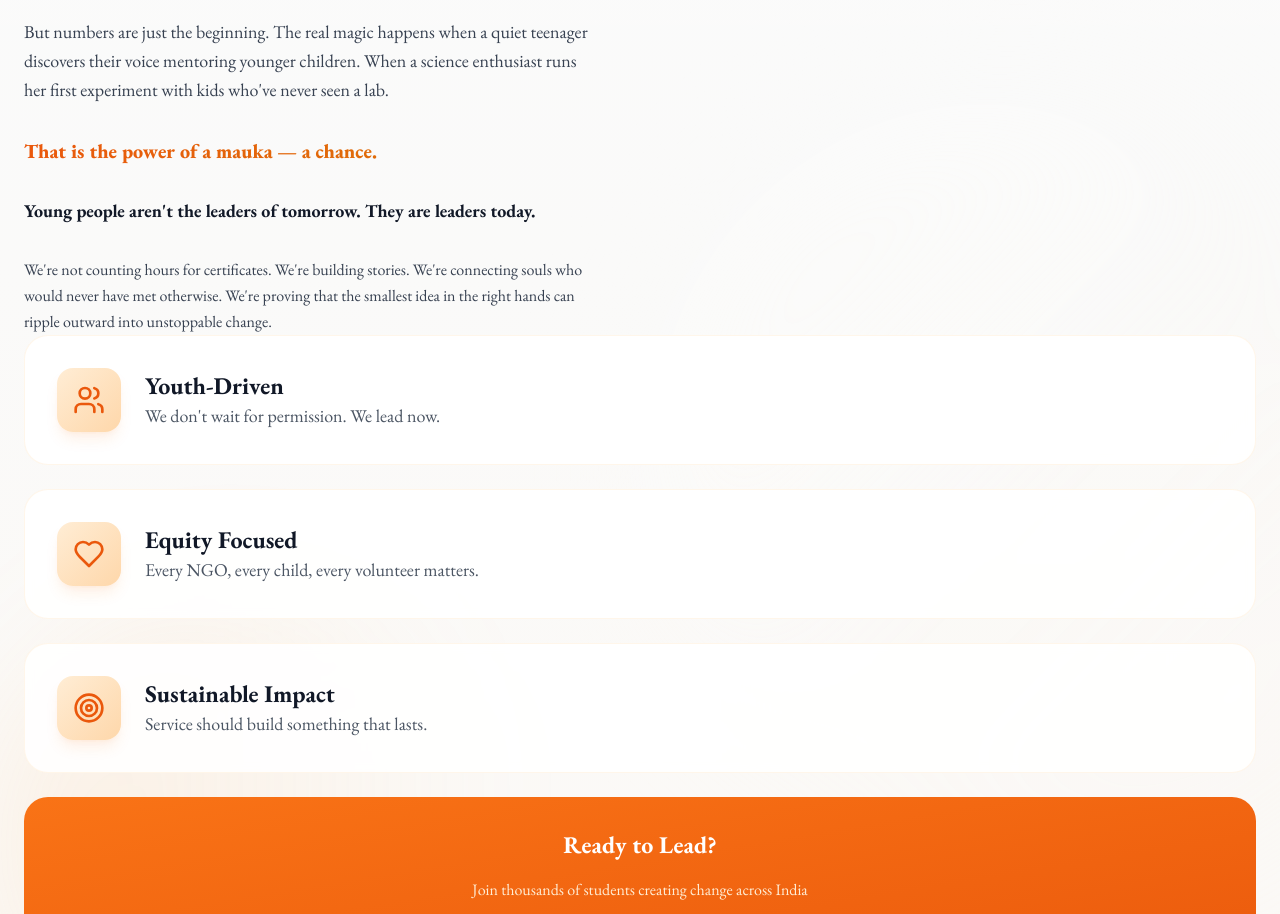
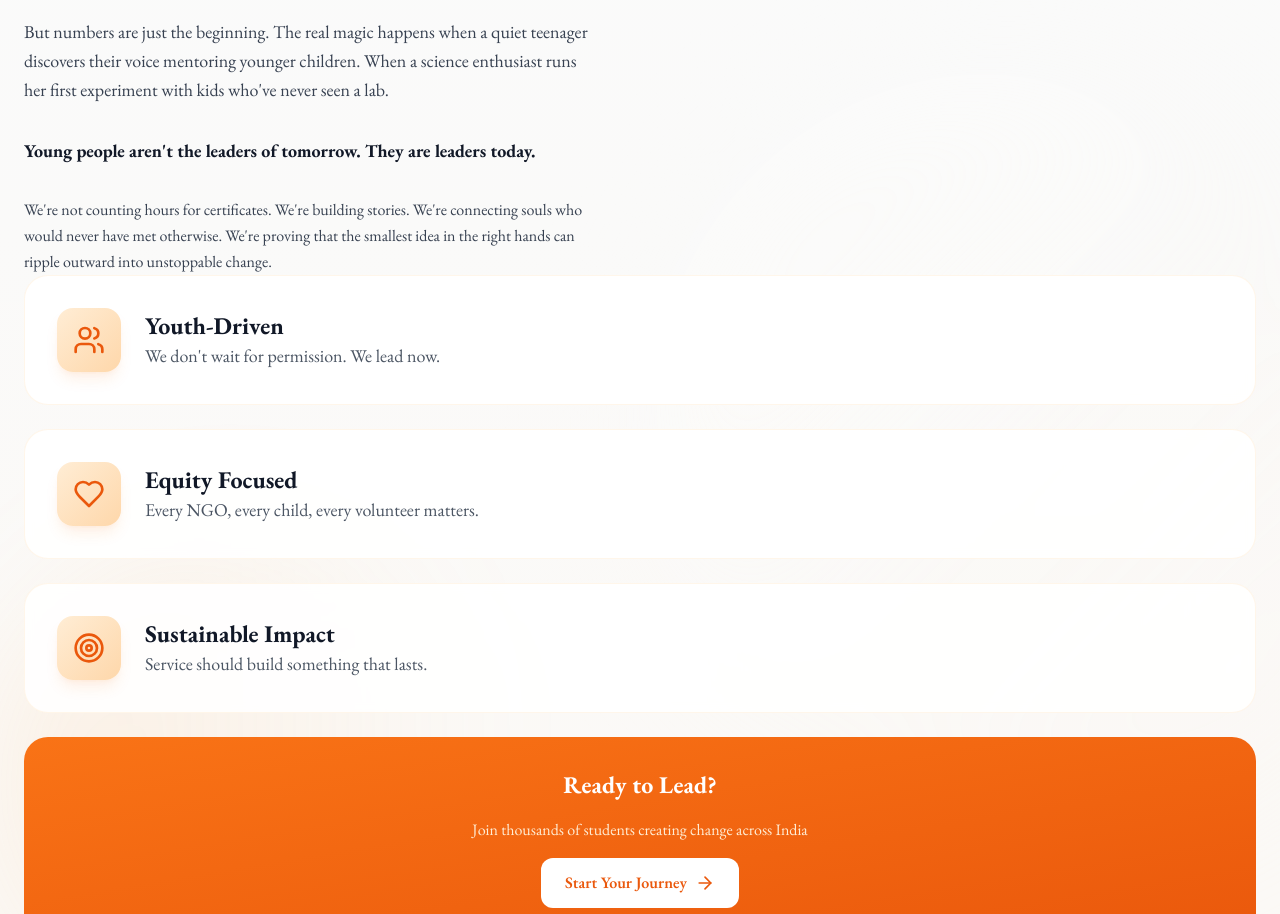
Before and after one commit to mj-112358/volunteer-matching-platform, a React (Vite) app: page / in a window 1280 px wide. Shown: the part 1720-2634 px from the top of the page. Built offline with nearby package versions, Linux system fonts and the light colour scheme.

Commit message:
Remove duplicate 'That is the power of a mauka' text

```diff
--- a/src/components/About.tsx
+++ b/src/components/About.tsx
@@ -87,10 +87,6 @@ const About: React.FC = () => {
 
                 <div className="text-lg leading-relaxed font-light">
                   But numbers are just the beginning. The real magic happens when a quiet teenager discovers their voice mentoring younger children. When a science enthusiast runs her first experiment with kids who've never seen a lab.
-                </div>
-
-                <div className="text-xl font-black bg-gradient-to-r from-orange-600 to-amber-600 bg-clip-text text-transparent">
-                  That is the power of a mauka — a chance.
                 </div>
 
                 <div className="text-lg font-bold text-gray-900">
```
